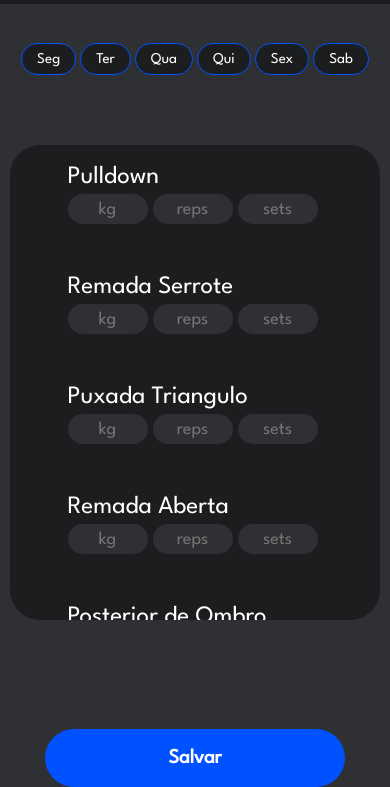
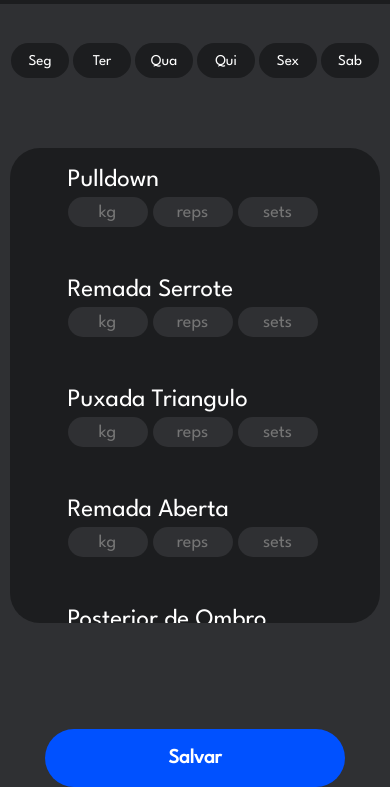
Before and after one commit to AdemirCarter/CarterACM, a plain HTML site: page index.html in a window 390 px wide. Shown: the part 57-844 px from the top of the page. Drawn offline with Linux system fonts and the light colour scheme.

Commit message:
Add files via upload

```diff
--- a/index.css
+++ b/index.css
@@ -53,17 +53,17 @@
 
     #treino #botoes button {
         color: white;
-        padding: 8px 15px;
+        width: 58px;
+        height: 35px;
         font-size: 15px;
         border: none;
         border-radius: 30px;
         position: relative;
         background-color: rgb(28, 29, 31);
-        border: 1px solid rgb(0, 81, 255);
     }
 
     #ficha {
-        color: white;
+        color: rgb(255, 255, 255);
         background-color: rgb(28, 29, 31);
         position: relative;
         top: 70px;
```
